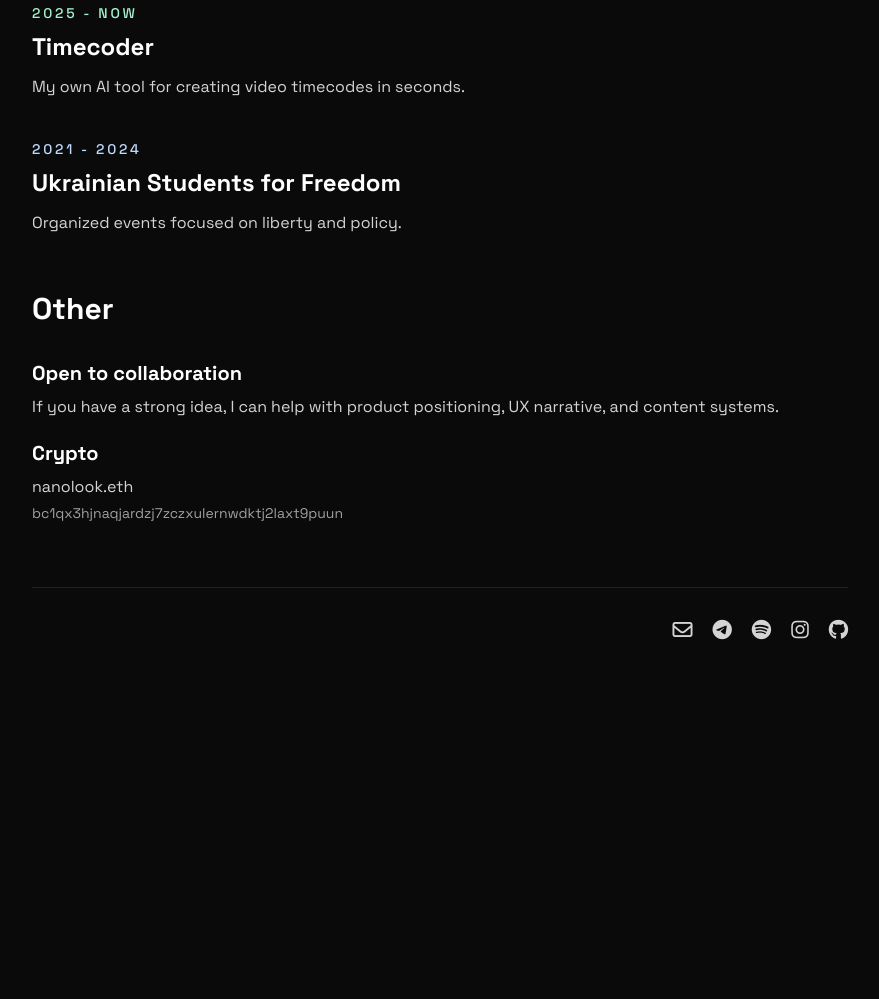
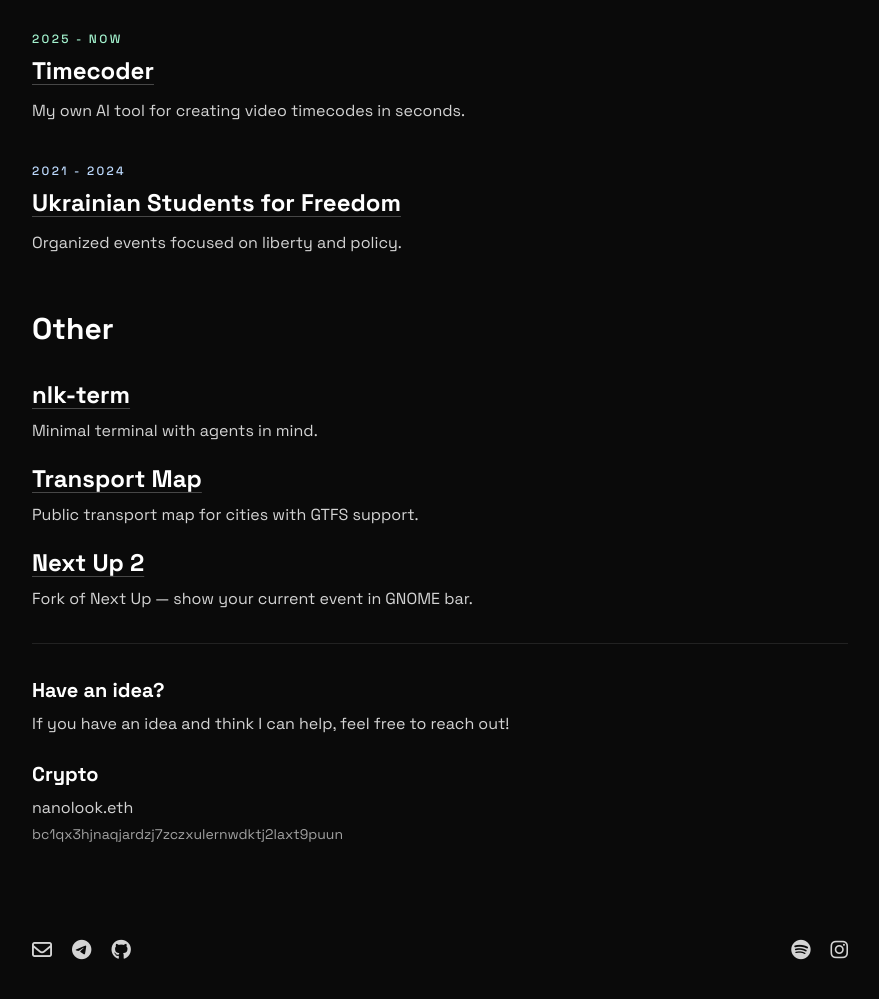
Before and after one commit to nanolookc/hrebeniuk, a website built with Vite: page src/index.html in a window 1280 px wide. Shown: the part 645-1644 px from the top of the page, without its empty margins (200-1079 px from the left). Before the commit the page ends 1353 px from the top, so only its background shows below. Built offline with nearby package versions, Linux system fonts and the light colour scheme.

Commit message:
spacing fixes

```diff
--- a/src/index.html
+++ b/src/index.html
@@ -37,9 +37,13 @@
               class="object-cover w-20 h-20 rounded-xl shrink-0 md:h-24 md:w-24"
             />
           </div>
+          <!-- Использовать здесь flex нет большого практического смысла, если нет необходимости управлять осевым размещением или порядком.
+          space-y-2 проще и работает быстрее для вертикального списка параграфов. -->
           <div>
-            <div class="mt-3 max-w-2xl text-base hero-copy md:text-lg">
-              <p class="hero-line accent-text">
+            <div
+              class="mt-3 space-y-2 max-w-2xl text-base hero-copy md:text-lg"
+            >
+              <p class="mb-4 hero-line accent-text">
                 I’m a full-cycle developer focused on strong UX.
               </p>
               <p class="hero-line">
@@ -65,7 +69,7 @@
         <div class="mt-8 space-y-10">
           <article class="reveal" style="--reveal-delay: 120ms">
             <p
-              class="text-sm font-medium uppercase tracking-[0.2em] text-orange-200"
+              class="text-xs font-medium uppercase tracking-[0.2em] text-orange-200"
             >
               2020 - now
             </p>
@@ -84,7 +88,7 @@
 
           <article class="reveal" style="--reveal-delay: 160ms">
             <p
-              class="text-sm font-medium uppercase tracking-[0.2em] text-emerald-200"
+              class="text-xs font-medium uppercase tracking-[0.2em] text-emerald-200"
             >
               2025 - now
             </p>
@@ -102,13 +106,13 @@
 
           <article class="reveal" style="--reveal-delay: 200ms">
             <p
-              class="text-sm font-medium uppercase tracking-[0.2em] text-blue-200"
+              class="text-xs font-medium uppercase tracking-[0.2em] text-blue-200"
             >
               2021 - 2024
             </p>
             <h3 class="mt-2 text-2xl font-bold text-white">
               <a
-                href="https://studfreedom.org/"
+                href="https://studfreedom.org/en/homepage/"
                 class="transition-opacity hover:opacity-70"
                 >Ukrainian Students for Freedom</a
               >
@@ -123,14 +127,51 @@
       <section class="mt-14 reveal" style="--reveal-delay: 240ms">
         <h2 class="text-2xl font-bold text-white md:text-3xl">Other</h2>
         <div class="mt-8 space-y-5">
+          <article class="reveal" style="--reveal-delay: 300ms">
+            <h3 class="text-2xl font-bold text-white">
+              <a
+                href="https://github.com/nanolookc/nlk-term"
+                class="transition hover:opacity-70"
+                >nlk-term</a
+              >
+            </h3>
+            <p class="mt-2 text-neutral-300">
+              Minimal terminal with agents in mind.
+            </p>
+          </article>
+          <article class="reveal" style="--reveal-delay: 320ms">
+            <h3 class="text-2xl font-bold text-white">
+              <a
+                href="https://github.com/nanolookc/transport-map"
+                class="transition hover:opacity-70"
+                >Transport Map</a
+              >
+            </h3>
+            <p class="mt-2 text-neutral-300">
+              Public transport map for cities with GTFS support.
+            </p>
+          </article>
+          <article class="reveal" style="--reveal-delay: 340ms">
+            <h3 class="text-2xl font-bold text-white">
+              <a
+                href="https://github.com/nanolookc/next-up-2"
+                class="transition hover:opacity-70"
+                >Next Up 2</a
+              >
+            </h3>
+            <p class="mt-2 text-neutral-300">
+              Fork of Next Up — show your current event in GNOME bar.
+            </p>
+          </article>
+          <div class="pt-8 mt-8 border-t border-white/10">
             <div>
-            <h2 class="text-xl font-bold text-white">Open to collaboration</h2>
+              <h2 class="text-xl font-bold text-white">Have an idea?</h2>
               <p class="mt-2 text-neutral-300">
-              If you have a strong idea, I can help with product positioning, UX
-              narrative, and content systems.
+                If you have an idea and think I can help, feel free to reach
+                out!
               </p>
             </div>
-          <div>
+            <div class="mt-6">
               <h2 class="text-xl font-bold text-white">Crypto</h2>
               <p class="mt-2 break-all text-neutral-300">nanolook.eth</p>
               <p class="mt-1 text-sm break-all text-neutral-400">
@@ -138,13 +179,12 @@
               </p>
             </div>
           </div>
+        </div>
       </section>
 
-      <footer
-        class="pt-8 mt-16 border-t border-white/10 reveal"
-        style="--reveal-delay: 280ms"
-      >
-        <div class="flex gap-5 justify-end items-center text-neutral-300">
+      <footer class="pt-8 mt-16 reveal" style="--reveal-delay: 380ms">
+        <div class="flex gap-5 justify-between items-center text-neutral-300">
+          <div class="flex gap-5 items-center">
             <div class="relative group">
               <button
                 type="button"
@@ -155,7 +195,7 @@
                 <i class="text-xl fa-regular fa-envelope"></i>
               </button>
               <div
-              class="absolute right-0 bottom-8 invisible z-10 p-1 w-40 rounded-lg border shadow-lg opacity-0 transition border-white/10 bg-neutral-900 group-hover:visible group-hover:opacity-100 group-focus-within:visible group-focus-within:opacity-100"
+                class="absolute right-0 bottom-8 invisible z-10 p-1 w-40 rounded-lg shadow-lg opacity-0 transition bg-neutral-900 group-hover:visible group-hover:opacity-100 group-focus-within:visible group-focus-within:opacity-100"
               >
                 <button
                   id="copy-email-btn"
@@ -180,6 +220,16 @@
               <i class="text-xl fa-brands fa-telegram"></i>
             </a>
             <a
+              href="https://github.com/nanoloookc"
+              aria-label="GitHub nanoloookc"
+              class="transition hover:text-white"
+              title="GitHub: nanoloookc"
+            >
+              <i class="text-xl fa-brands fa-github"></i>
+            </a>
+          </div>
+          <div class="flex gap-5 items-center">
+            <a
               href="https://open.spotify.com/user/nanolook?si=d57ec8a10e6c479e"
               aria-label="Spotify"
               class="transition hover:text-white"
@@ -195,14 +245,7 @@
             >
               <i class="text-xl fa-brands fa-instagram"></i>
             </a>
-          <a
-            href="https://github.com/nanoloookc"
-            aria-label="GitHub nanoloookc"
-            class="transition hover:text-white"
-            title="GitHub: nanoloookc"
-          >
-            <i class="text-xl fa-brands fa-github"></i>
-          </a>
+          </div>
         </div>
       </footer>
     </main>
--- a/src/main.css
+++ b/src/main.css
@@ -28,6 +28,13 @@
     .hero-line {
         color: rgb(212 212 212 / 0.8);
         transition: color 220ms ease;
+    }
+
+    a {
+        text-decoration: underline;
+        text-decoration-thickness: 1px;
+        text-underline-offset: 5px;
+        text-decoration-color: color-mix(in srgb, currentColor, transparent 75%);
     }
 
     .hero-line:hover {
```
Also changed, not shown: dist/assets/index-Ap3dgSeY.css (added), dist/assets/index-D-CnA4eW.css (deleted), dist/index.html. Lines whose indentation alone changed are shown as unchanged.
